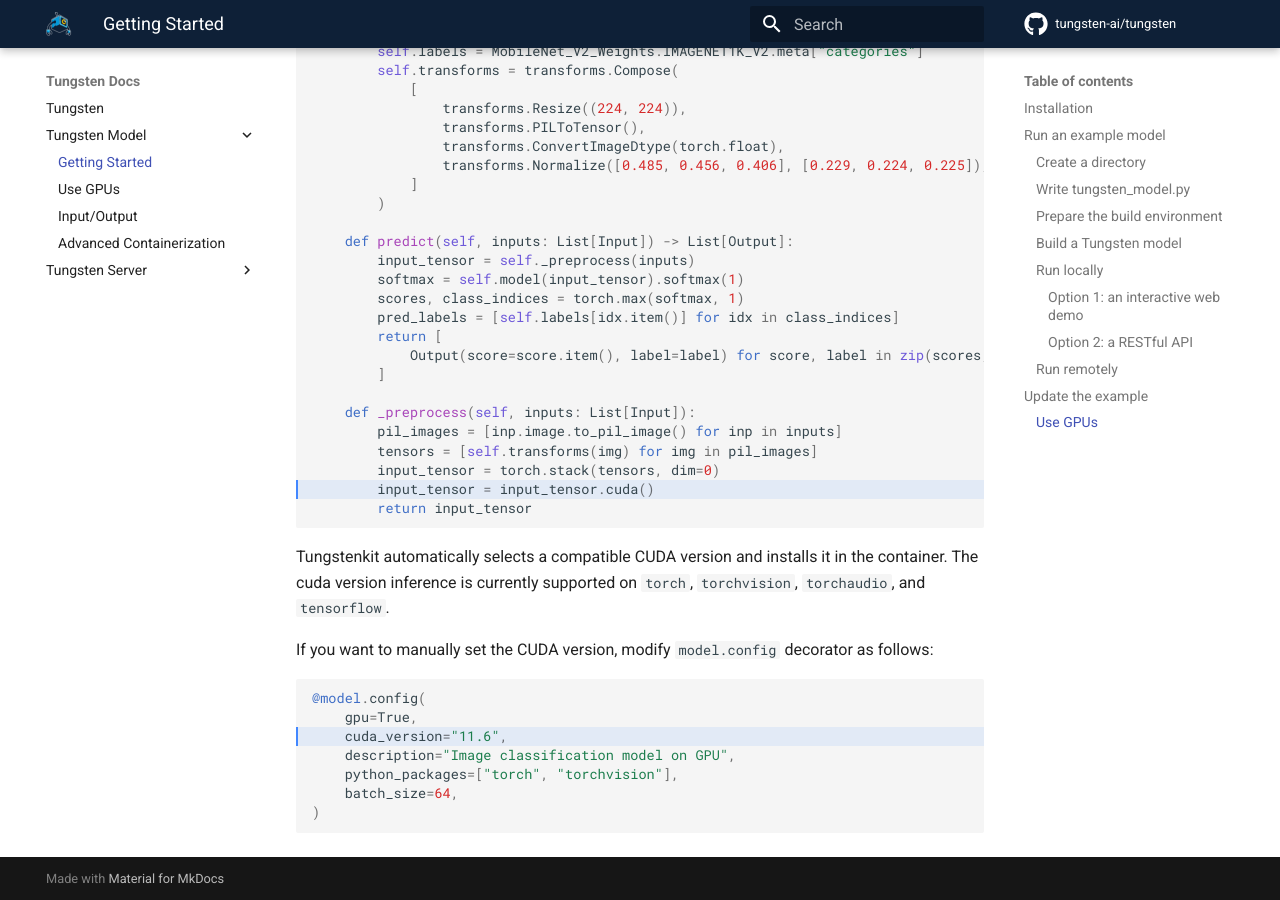
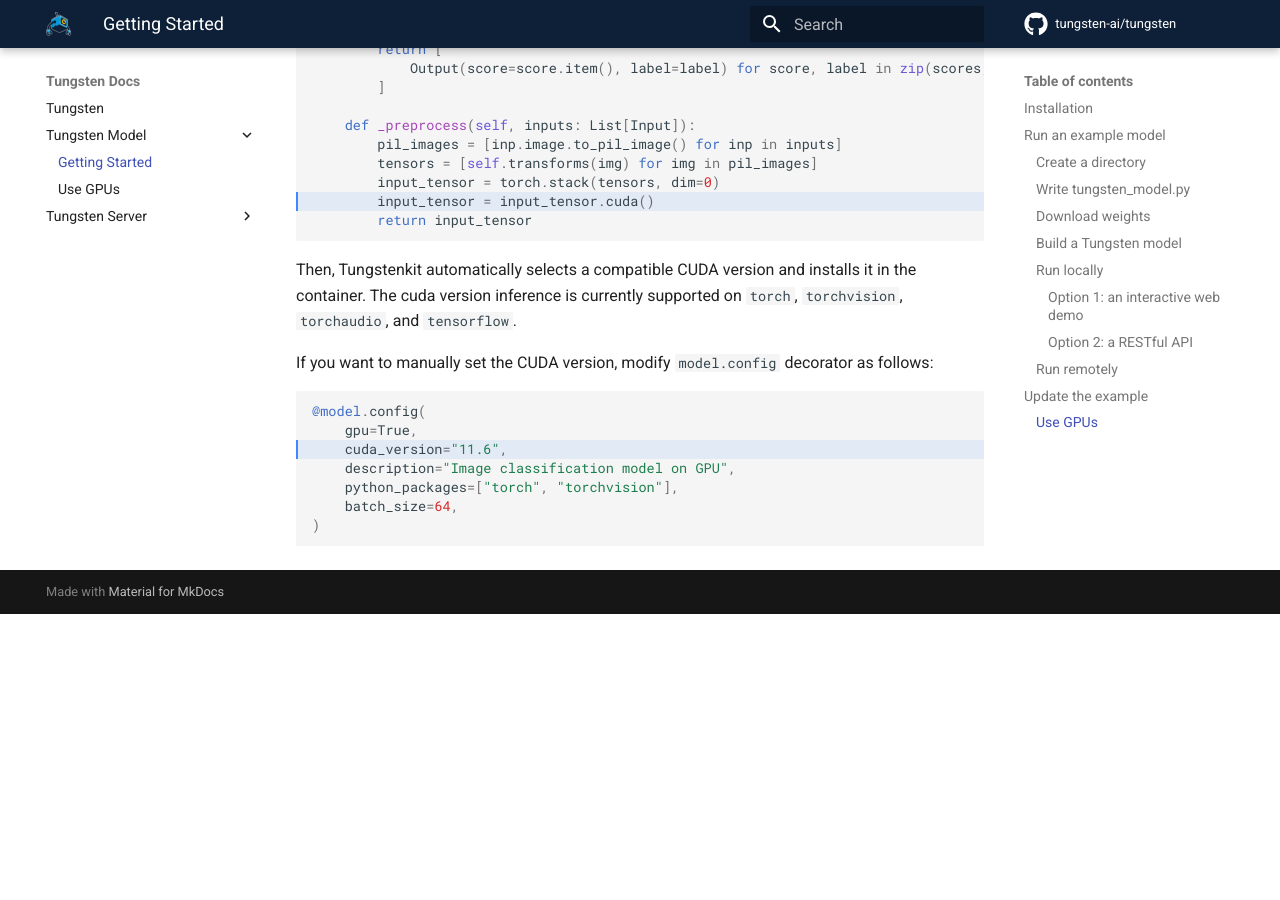
Before and after one commit to tungsten-ai/docs, an MkDocs documentation site: the page built from docs/tungsten_model/getting_started.md, in a window 1280 px wide and 900 px high, scrolled down 4615 px. Built offline with MkDocs 1.6.1 and Material for MkDocs 9.7.7, drawn with Linux system fonts in a browser that asks for light colours; comment, search, counter and statistics services are not loaded; after the commit the page ends 5229 px from its top, so only the background shows below that; some of the changed text lies outside the part shown.

Commit message:
update changes

````diff
--- a/docs/tungsten_model/getting_started.md
+++ b/docs/tungsten_model/getting_started.md
@@ -85,8 +85,10 @@
 ```
 Copy that to a file ``tungsten_model.py``.
 
-### Prepare the build environment
-We should prepare files used in ``setup`` function of ``Model`` class in ``tungsten_model.py``. Refering to the definition, ``mobilenetv2_weights.pth`` is required. Let's download it:
+### Download weights
+Before building, you should prepare files used in ``setup`` function of ``Model`` class in ``tungsten_model.py``.
+
+As you can see above, ``mobilenetv2_weights.pth`` is required. Let's download it:
 ```
 curl -o mobilenetv2_weights.pth https://download.pytorch.org/models/mobilenet_v2-7ebf99e0.pth
 ```
@@ -216,7 +218,7 @@
         return input_tensor
 ```
 
-Tungstenkit automatically selects a compatible CUDA version and installs it in the container.
+Then, Tungstenkit automatically selects a compatible CUDA version and installs it in the container.
 The cuda version inference is currently supported on ``torch``, ``torchvision``, ``torchaudio``, and ``tensorflow``.
 
 If you want to manually set the CUDA version, modify ``model.config`` decorator as follows:
--- a/mkdocs.yml
+++ b/mkdocs.yml
@@ -24,8 +24,8 @@
   - Tungsten Model:
       - Getting Started: tungsten_model/getting_started.md
       - Use GPUs: tungsten_model/use_gpus.md
-      - Input/Output: tungsten_model/inputs_and_outputs.md
-      - Advanced Containerization: tungsten_model/advanced_containerization.md
+      # - Input/Output: tungsten_model/inputs_and_outputs.md
+      # - Advanced Containerization: tungsten_model/advanced_containerization.md
   - Tungsten Server:
       - Getting Started: tungsten_server/getting_started.md
   # - Runners: runners.md
````
Also changed, not shown: other parts of docs/tungsten_model/getting_started.md (+3 -3 lines).
